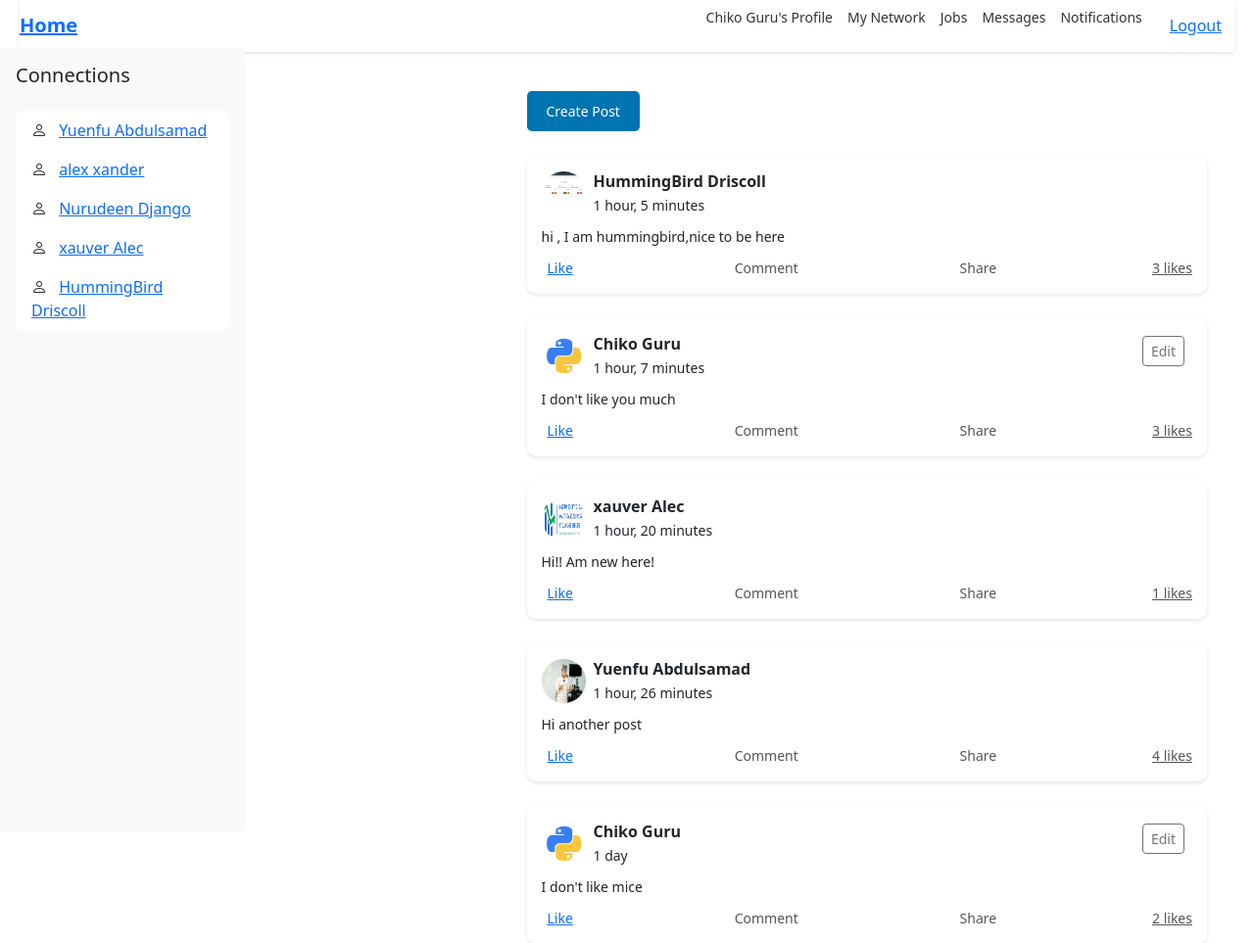
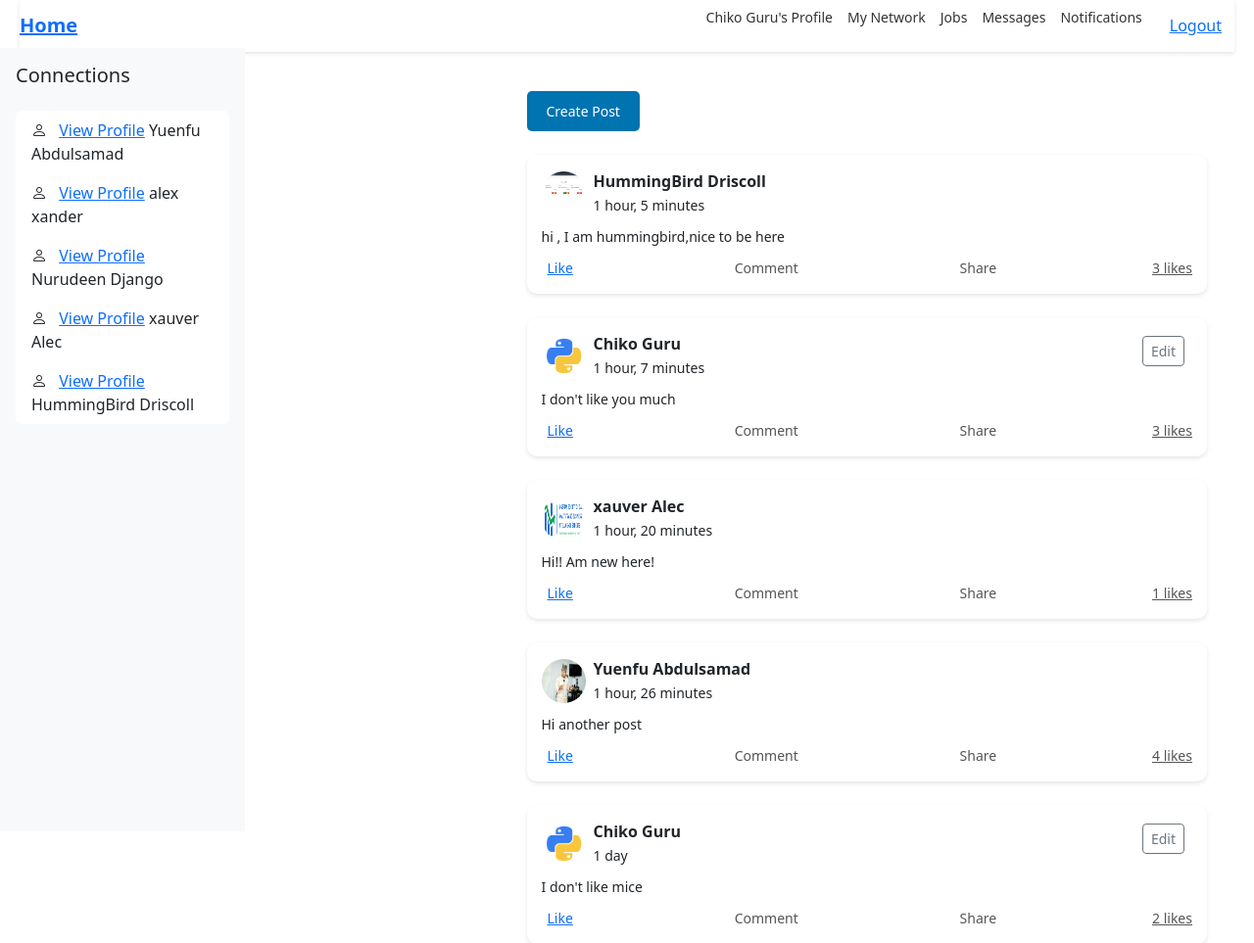
Before and after one commit to yuenfu001/mini-social-media-feed, a Django app: page / in a window 1280 px wide. Shown: the part 21-984 px from the top of the page at 98% size. Run offline with Django 5.2, Linux system fonts and the light colour scheme; a user stored in the database is signed in; data comes from the database, SQL or seed files in the repository.

Commit message:
corrected sidebar.html

```diff
--- a/post_app/signals.py
+++ b/post_app/signals.py
@@ -1,7 +1,7 @@
 from django.db.models.signals import post_save
 from django.dispatch import receiver
 from django.contrib.auth.models import User
-from .models import Profile, Post
+from .models import Profile
 
 
 @receiver(post_save,sender=User)
--- a/templates/sidebar.html
+++ b/templates/sidebar.html
@@ -5,7 +5,9 @@
     {% for user in users %}
       <li class="list-group-item border-0">
         <i class="bi bi-person me-2"></i>
-        <a href="{% url 'check_profile' user.profile.id %}">
+        {% if user.is_authenticated and user.profile %}
+    <a href="{% url 'check_profile' user.profile.pk %}">View Profile</a>
+{% endif %}
           {% if user.first_name %}
             {{ user.first_name }} {{ user.last_name }}
           {% else %}
```
